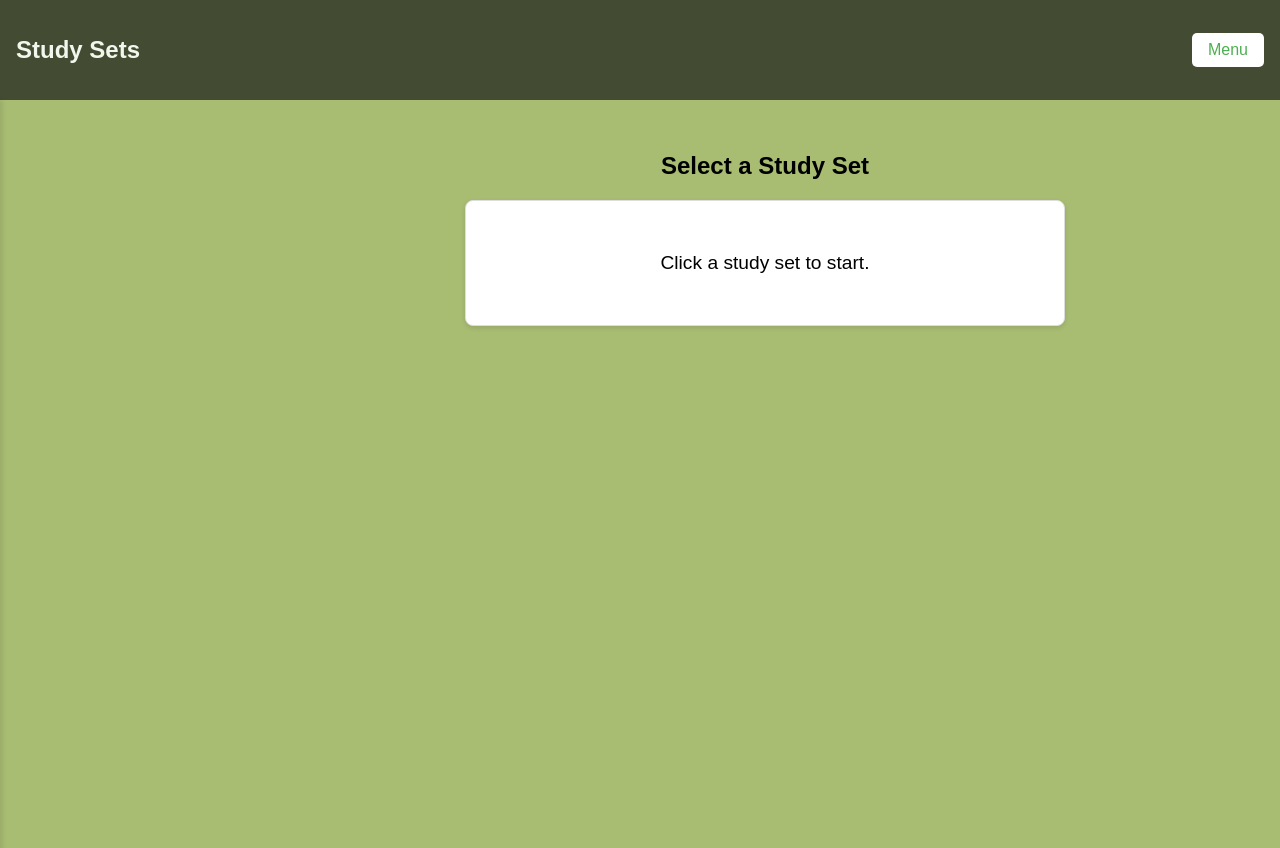
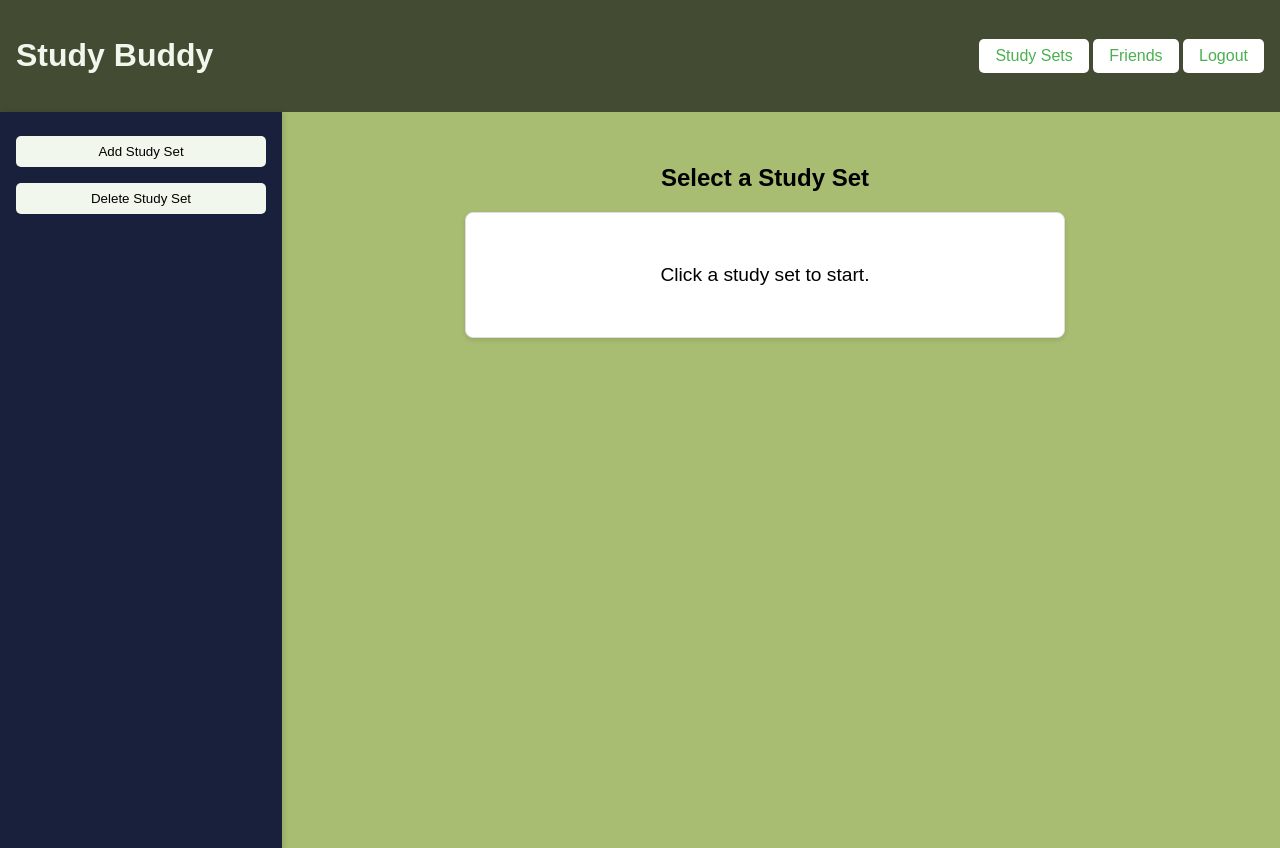
Before and after one commit to vyvyvyThao/Study-Buddy, a website: page app/public/study-sets.html in a window 1280 px wide. Drawn offline with Linux system fonts and the light colour scheme; no server answers.

Commit message:
adjust sidebars

```diff
--- a/app/public/my-page.css
+++ b/app/public/my-page.css
@@ -5,6 +5,9 @@ body, html {
     height: 100%;
     overflow: hidden;
     font-family: Arial, sans-serif;
+    background-size: cover;
+    background-position: center;
+    background-repeat: no-repeat;
 }
 
 .navbar {
@@ -18,16 +21,20 @@ body, html {
 }
 
 .sidebar {
-    position: fixed;
-    left: -200px;
-    top: 0;
-    width: 200px;
-    height: 100%;
+    width: 250px;
+    overflow-y: auto;
+    box-shadow: 2px 0 5px rgba(0, 0, 0, 0.1);
+    transform: translateX(-100%);
+    transition: transform 0.3s ease-in-out;
     background-color: rgba(65, 39, 34, 0.8);
     padding: 15px;
     color: white;
-    transition: 0.3s;
-    z-index: 1000;
+    position: absolute; /* Position relative to the body */
+    z-index: 600; /* Sidebar should be above the background */
+}
+
+.sidebar.active {
+    transform: translateX(0);
 }
 
 .sidebar button {
@@ -48,21 +55,19 @@ body, html {
 #workspace {
     position: relative;
     width: 100%;
-    height: calc(100vh - 50px);
-    background-size: cover;
-    background-position: center;
+    height: calc(100vh - 50px); /* Adjust for navbar height */
     overflow: hidden;
-    z-index: 500;
+    z-index: 500; /* Workspace should be above the background */
 }
 
 .widget {
     position: absolute;
     padding: 10px;
     background-color: rgba(65, 39, 34, 0.8);
-    color:#F1F7ED;
+    color: #F1F7ED;
     border-radius: 5px;
     cursor: move;
-    z-index: 600;
+    z-index: 600; /* Widgets should be above workspace and background */
 }
 
 .timer, .note {
@@ -108,7 +113,7 @@ button:hover {
   display: flex;
 }
 
-#toggleSidebarBtn {
+#toggle-sidebar {
   padding: 15px;
   margin-left: 10px;
   margin-right: 5px;
--- a/app/public/my-page.js
+++ b/app/public/my-page.js
@@ -12,7 +12,7 @@ document.getElementById("imageUploader").addEventListener("change", function (ev
     if (file) {
         const reader = new FileReader();
         reader.onload = function (e) {
-            document.getElementById("workspace").style.backgroundImage = `url(${e.target.result})`;
+            document.body.style.backgroundImage = `url(${e.target.result})`;
         };
         reader.readAsDataURL(file);
     }
@@ -29,8 +29,8 @@ document.getElementById("musicUploader").addEventListener("change", function (ev
     }
 });
 
-document.getElementById("toggleSidebarBtn").addEventListener("click", () => {
-    document.getElementById("sidebar").classList.toggle("show-sidebar");
+document.getElementById("toggle-sidebar").addEventListener("click", () => {
+    sidebar.classList.toggle("active");
 });
 
 let onClickOutside = (element, callback) => {
--- a/app/public/study-sets.html
+++ b/app/public/study-sets.html
@@ -7,15 +7,18 @@
     <link rel="stylesheet" href="study-sets.css">
 </head>
 <body>
-    <header>
-        <nav class="navbar">
-            <h1>Study Sets</h1>
-            <button id="toggle-sidebar">Menu</button>
-        </nav>
+    <header class="navbar">
+        <h1>Study Buddy</h1>
+
+        <div id="sidenav">
+          <button id="studysets">Study Sets</button>
+          <button id="friends">Friends</button>
+          <button id="logout">Logout</button>
+        </div>
     </header>
 
     <div class="container">
-        <aside class="sidebar" id="sidebar">
+        <aside class="sidebar active" id="sidebar">
             <button id="add-study-set">Add Study Set</button>
             <button id="delete-study-set">Delete Study Set</button>
             <ul id="study-set-list">
--- a/app/public/study-sets.js
+++ b/app/public/study-sets.js
@@ -4,7 +4,6 @@ document.addEventListener("DOMContentLoaded", () => {
     let currentStudySetTitle;
 
     const sidebar = document.getElementById("sidebar");
-    const toggleSidebarButton = document.getElementById("toggle-sidebar");
     const studySetList = document.getElementById('study-set-list');
     const flashcardContainer = document.getElementById("flashcard-container");
 
@@ -35,10 +34,6 @@ document.addEventListener("DOMContentLoaded", () => {
             studySetList.appendChild(listItem);
         });
     }
-
-    toggleSidebarButton.addEventListener("click", () => {
-        sidebar.classList.toggle("active");
-    });
 
     document.getElementById("add-study-set").addEventListener("click", async () => {
         const title = prompt("Enter the name of the study set:");
```
Also changed, not shown: app/public/my-page.html (+3 -4 lines).
